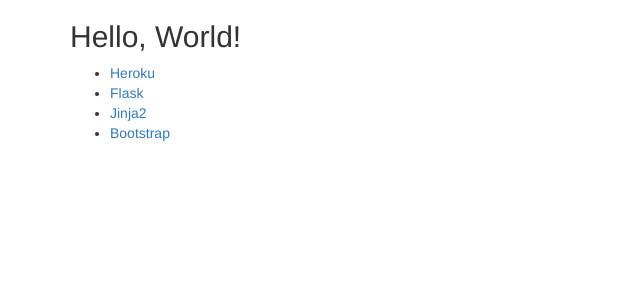
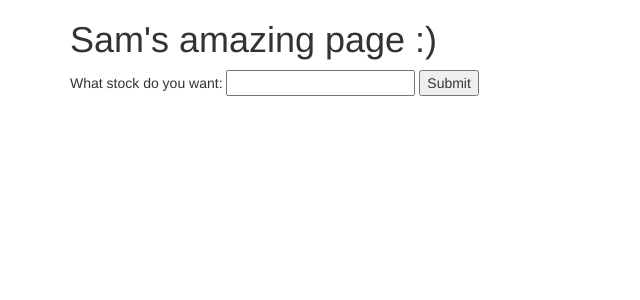
Before and after one commit to samgordan/12DayMilestoneProj, a Flask app: page / in a window 1280 px wide. Shown: the top 300 px of the page, without its empty margins (0-640 px from the left). Run offline with Flask 2, Linux system fonts and the light colour scheme; some libraries are stand-ins or nearby versions.

Commit message:
committing some changes

```diff
--- a/app/app.py
+++ b/app/app.py
@@ -1,4 +1,5 @@
 from flask import Flask, render_template, request, redirect
+import quandl
 
 app = Flask(__name__)
 
@@ -6,5 +7,22 @@ app = Flask(__name__)
 def index():
   return render_template('index.html')
 
+@app.route('/data', methods=['GET','POST'])
+def get_data():
+  print(request.form['stockName'])
+  stockName = request.form['stockName']
+  quandl.ApiConfig.api_key = "Fkz_a6YzFZjmydcKx8tX"
+  data = quandl.get(stockName)
+  return data.to_json()
+
 if __name__ == '__main__':
   app.run(port=33507)
+
+
+# "EIA/PET_RWTC_D"
+
+# heroku container:push web
+# heroku container:release web
+# https://tranquil-peak-51666.herokuapp.com/ > https://sgd-12daymilestone.herokuapp.com/
+# docker build --tag=milestone .
+# docker run -p 5000:5000 -t -e PORT=5000 milestone
--- a/app/requirements.txt
+++ b/app/requirements.txt
@@ -1,2 +1,3 @@
 gunicorn==19.9.0
 requests==2.20.0
+quandl
--- a/app/templates/index.html
+++ b/app/templates/index.html
@@ -7,7 +7,7 @@
     <meta name="author" content="@gotoariel">
     <!-- <link rel="icon" href="favicon.ico"> -->
 
-    <title>Wilkommen, bienvenue, and welcome to Heroku!</title>
+    <title>HELLO</title>
 
     <!-- Bootstrap core CSS -->
     <link rel="stylesheet" href="https://maxcdn.bootstrapcdn.com/bootstrap/3.3.7/css/bootstrap.min.css">
@@ -16,20 +16,31 @@
     <div class="container">
       <div class="row">
         <div class="col-lg-12 text-left">
-          <h2>Hello, World!</h2>
-          <ul>
-            <li><a target="_blank" href="https://www.heroku.com/">Heroku</a></li>
-            <li><a target="_blank" href="http://flask.pocoo.org/">Flask</a></li>
-            <li><a target="_blank" href="http://jinja.pocoo.org/docs/2.9/">Jinja2</a></li>
-            <li><a target="_blank" href="http://getbootstrap.com/">Bootstrap</a></li>
-          </ul>
+          <h1>Sam's amazing page :)</h1>
+          <form action="#">
+              What stock do you want: <input type="text" id="stock_name" />
+              <input type="submit" value="Submit" id="submit_button" />
+          </form>
         </div>
       </div>
     </div>
+
     <!-- Bootstrap core JavaScript
     ================================================== -->
     <!-- Placed at the end of the document so the pages load faster -->
     <script src="https://cdnjs.cloudflare.com/ajax/libs/jquery/3.2.1/jquery.js"></script>
     <script src="https://maxcdn.bootstrapcdn.com/bootstrap/3.3.7/js/bootstrap.min.js"></script>
+
+    <script>
+        console.log("HELLO BRO");
+        $("#submit_button").click(function() {
+          var stockName = $("#stock_name").val();
+          console.log("STOCK NAME " + stockName);
+          $.post("/data", { stockName: stockName }, function(data) {
+            console.log("GOT DATA");
+            console.log(data);
+          });
+        });
+      </script>
   </body>
 </html>
```
